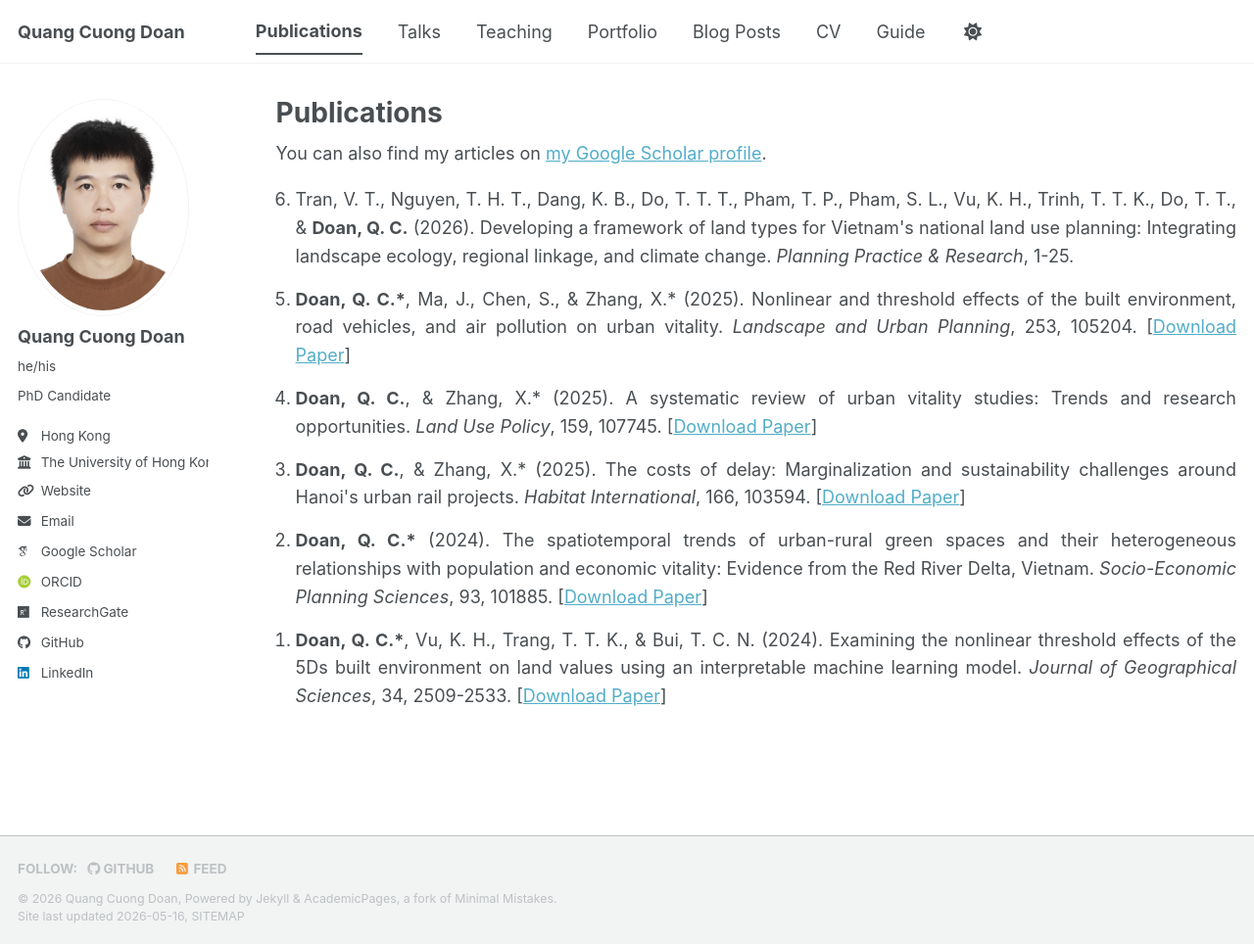
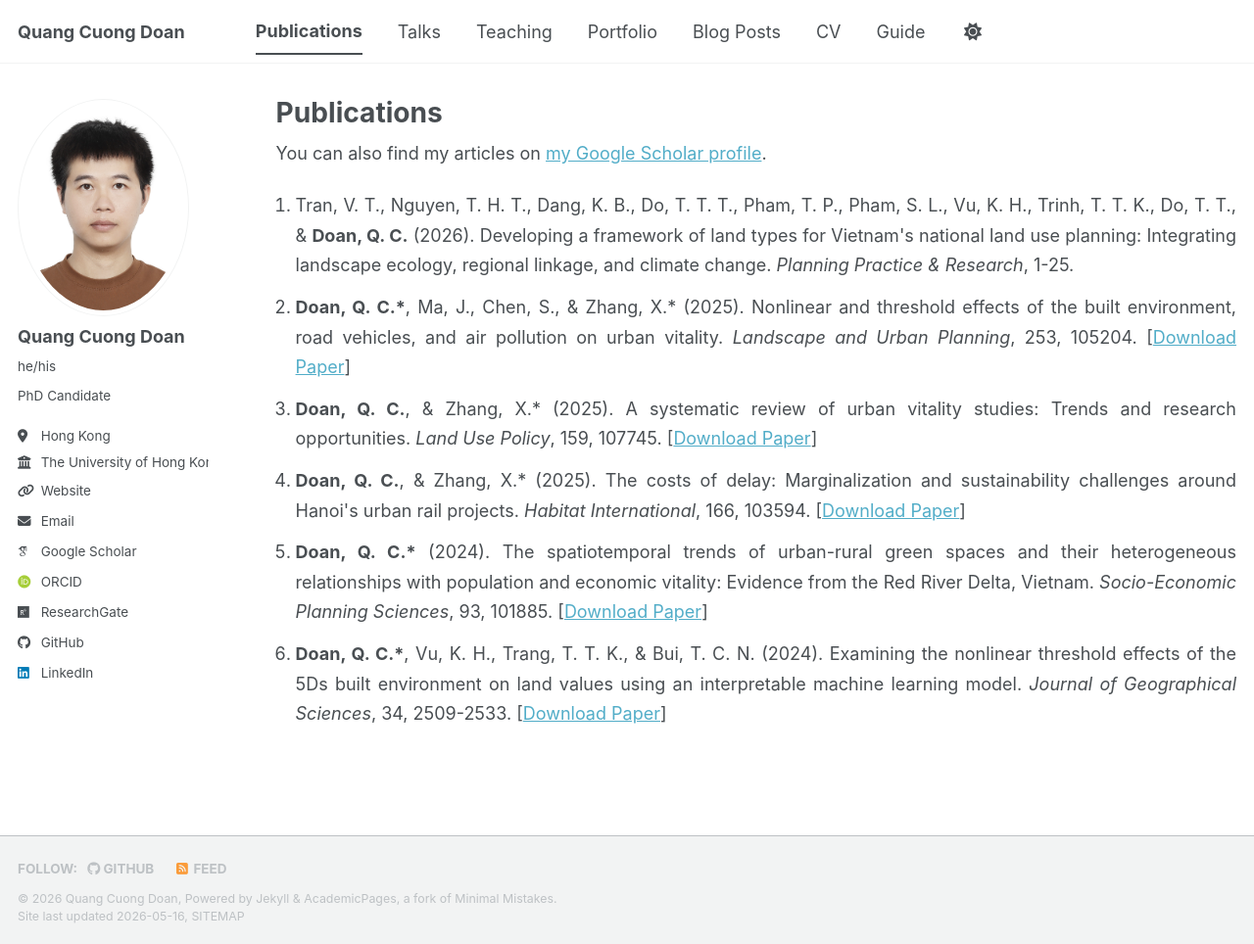
Before and after one commit to cuonghku95/cuonghku95.github.io, a Jekyll site: the page built from _pages/publications.html, in a window 1280 px wide and 964 px high. Shown: the whole window at 98% size. Built offline with Jekyll 4.4.1, drawn with Linux system fonts in a browser that asks for light colours; some web fonts are replaced; a script bundle is joined from its source files by our own code; library files that are not in the unit come from our copies.

Commit message:
Update Google Scholar link and adjust styling

```diff
--- a/_pages/publications.html
+++ b/_pages/publications.html
@@ -6,15 +6,15 @@ author_profile: true
 ---
 
 {% if site.author.googlescholar %}
-  <div class="wordwrap">You can also find my articles on <a href="{{ site.author.googlescholar }}">my Google Scholar profile</a>.</div>
+  <div class="wordwrap" style="margin-bottom: 25px;">You can also find my articles on <a href="{{ site.author.googlescholar }}" target="_blank">my Google Scholar profile</a>.</div>
 {% endif %}
 
 {% include base_path %}
 
-<div style="text-align: justify; margin-top: 20px;">
-  <ol reversed style="line-height: 1.6; padding-left: 20px;">
+<div style="text-align: justify;">
+  <ol style="line-height: 1.7; padding-left: 20px;">
     {% for post in site.publications reversed %}
-      <li style="margin-bottom: 15px;">
+      <li style="margin-bottom: 12px;">
         {{ post.citation }}
         {% if post.paperurl and post.paperurl != "" %}
           [<a href="{{ post.paperurl }}" target="_blank">Download Paper</a>]
```
